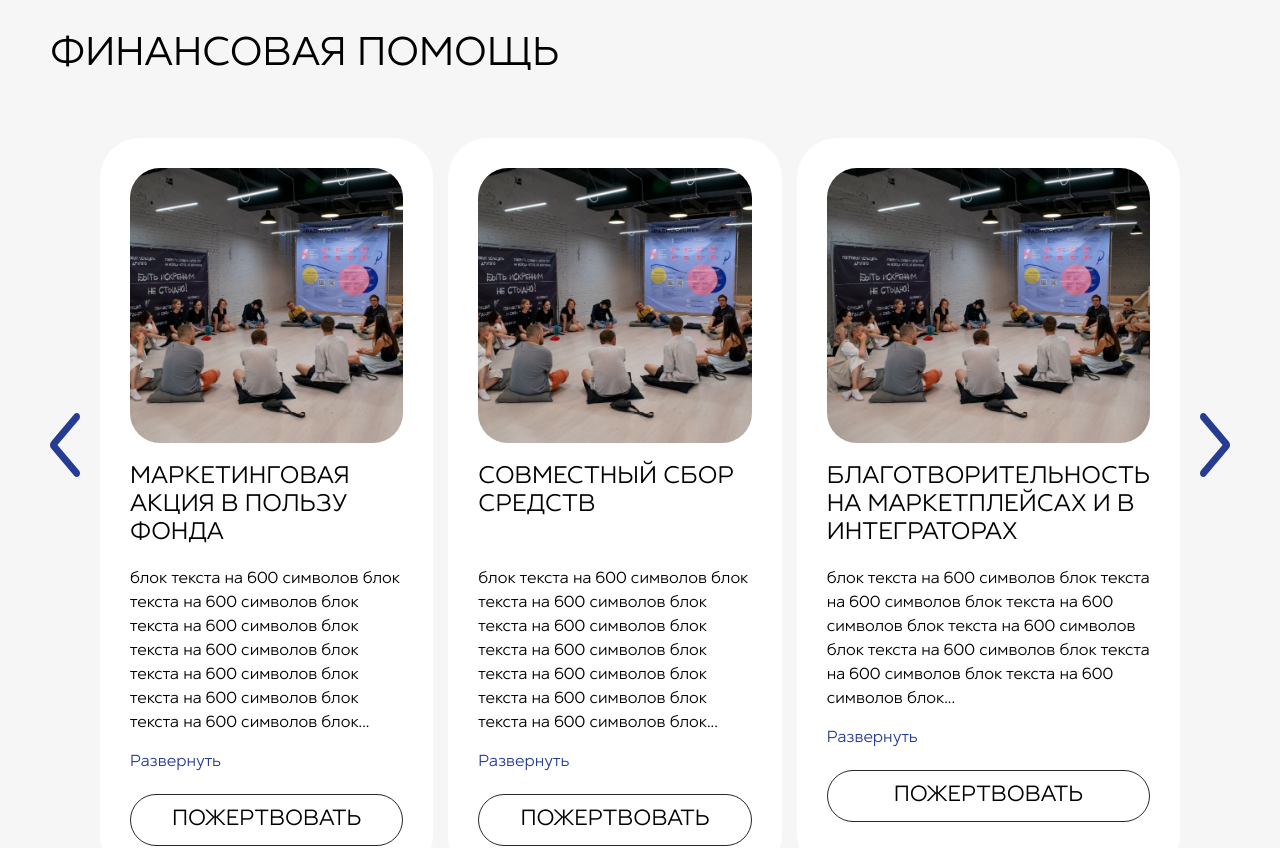
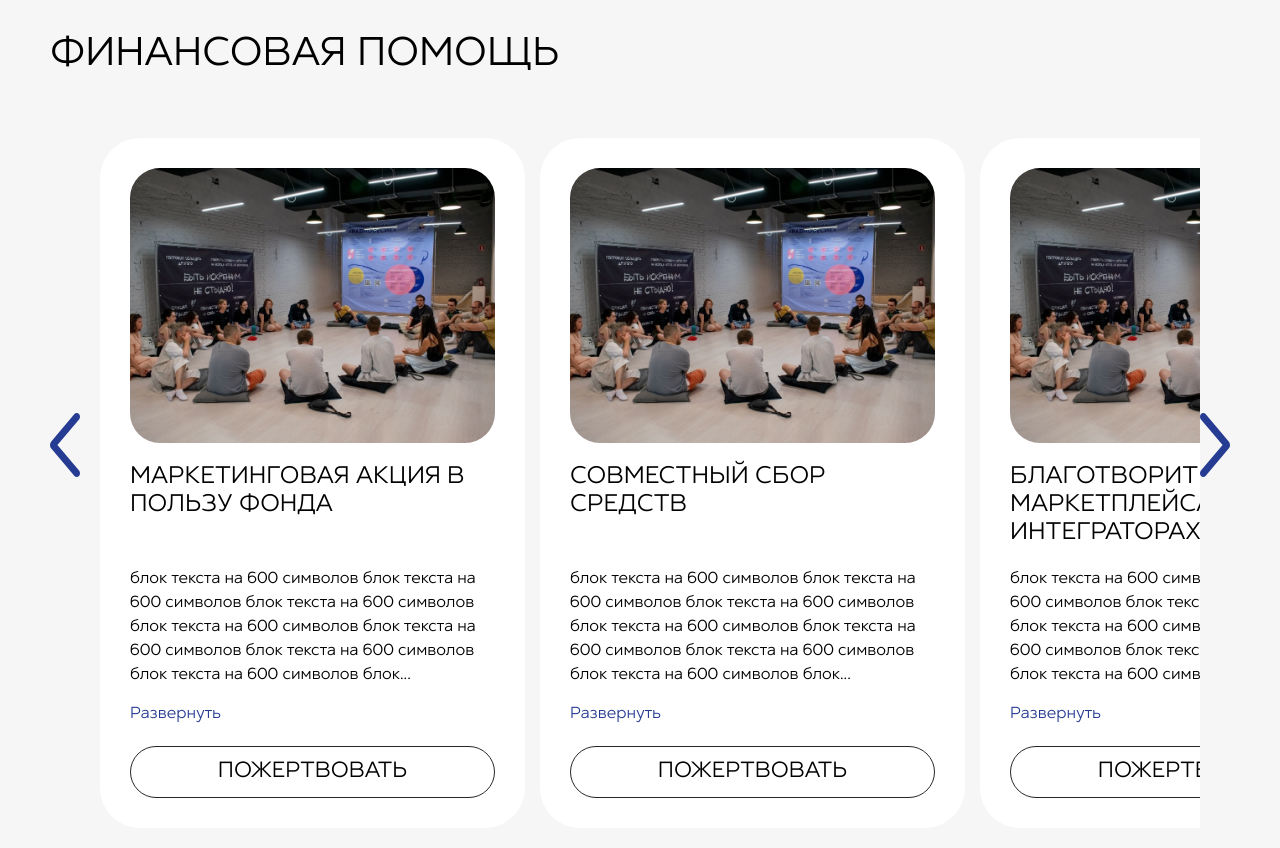
Before and after one commit to thirdmadman/fond-ravnovesie.ru_2023, a Next.js app: page /ways-to-help in a window 1280 px wide. Shown: the part 500-1348 px from the top of the page. Built offline with nearby package versions, Linux system fonts and the light colour scheme.

Commit message:
fix: correct card size

```diff
--- a/src/styles/ways-to-help/helpWayCard.scss
+++ b/src/styles/ways-to-help/helpWayCard.scss
@@ -2,10 +2,10 @@
 
 .help-way-card {
   padding: 30px;
-  max-width: 425px;
-  width: 100%;
+  width: 425px;
   border-radius: 40px;
   background-color: $color-light-xl;
+  flex-shrink: 0;
 
   img {
     margin-bottom: 20px;
```
